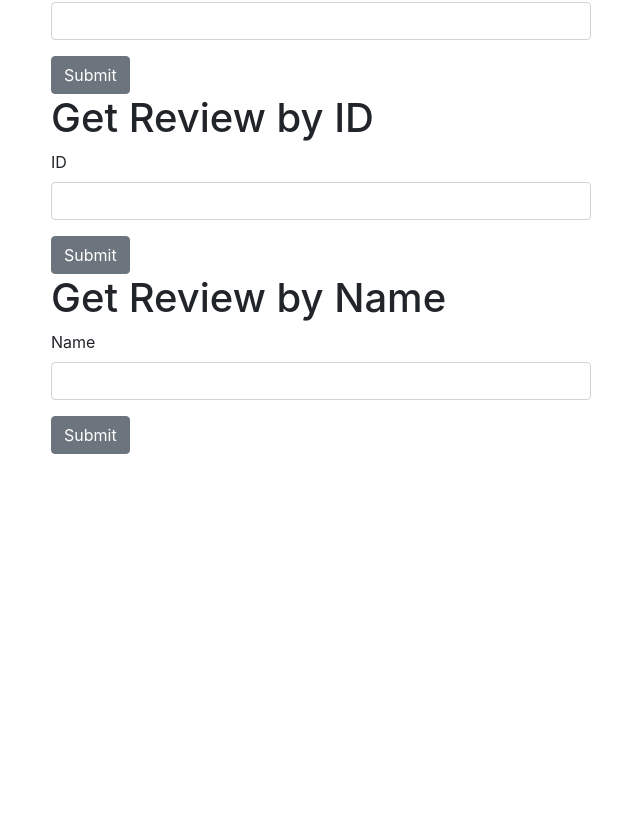
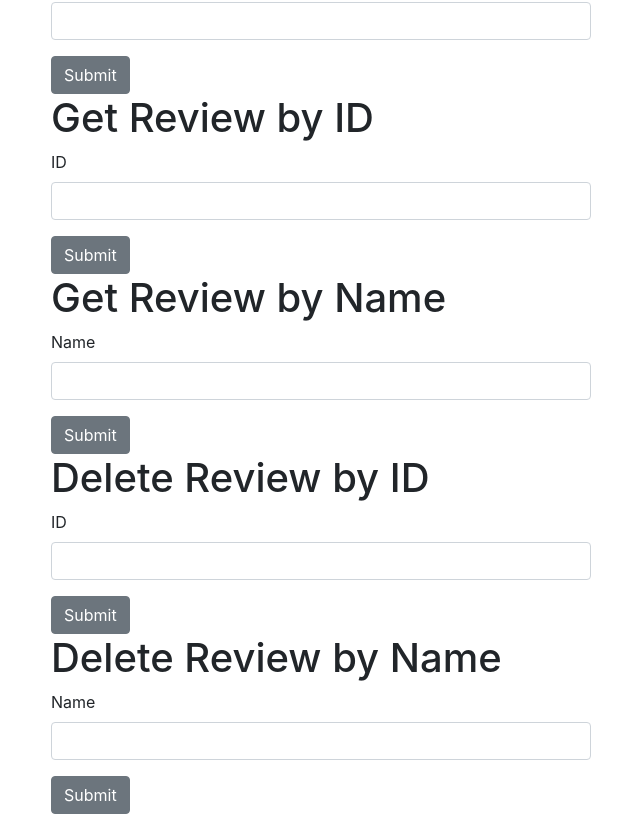
Before and after one commit to mitch1887/ReactProjectClient, a React (Create React App) app: page / in a window 1280 px wide. Shown: the part 666-1480 px from the top of the page, without its empty margins (34-674 px from the left). Before the commit the page ends 1120 px from the top, so only its background shows below. Built offline with nearby package versions, Linux system fonts and the light colour scheme.

Commit message:
Fix sessionToken and endpoints

```diff
--- a/src/App.js
+++ b/src/App.js
@@ -1,7 +1,5 @@
 import React, { Component, useEffect, useState } from 'react';
-import { Button } from 'reactstrap';
 import Navbar from './home/Navbar';
-import Auth from './auth/Auth';
 import Main from './main';
 
 function App() {
@@ -16,8 +14,8 @@ function App() {
 
   const updateToken = (newToken) => {
     localStorage.setItem('token', newToken);
+    console.log(newToken);
     setSessionToken(newToken);
-    console.log(sessionToken);
   }
 
   const clearToken = () => {
@@ -27,8 +25,8 @@ function App() {
 
   return (
     <div className="App">
-      <Navbar />
-      <Main />
+      <Navbar updateToken={updateToken}/>
+      <Main updateToken={updateToken} sessionToken={sessionToken}/>
     </div>
   );
 }
--- a/src/auth/ReviewPage.js
+++ b/src/auth/ReviewPage.js
@@ -2,16 +2,16 @@ import React from 'react';
 import { Container, Row, Col } from 'reactstrap';
 import VideoGame from './VideoGame';
 
-const Auth = (props) => {
+const ReviewPage = (props) => {
     return (
         <Container className="auth-container">
             <Row>
                 <Col md="6">
-                    <VideoGame updateToken={props.updateToken} />
+                    <VideoGame updateToken={props.updateToken} sessionToken={props.sessionToken} />
                 </Col>
             </Row>
         </Container>
     )
 }
 
-export default Auth;
+export default ReviewPage;
--- a/src/auth/VideoGame.js
+++ b/src/auth/VideoGame.js
@@ -14,41 +14,50 @@ const VideoGame = (props) => {
     const [searchID, setSearchID] = useState('');
     const [searchName, setSearchName] = useState('');
 
+    const [deleteID, setDeleteID] = useState('');
+    const [deleteName, setDeleteName] = useState('');
+
     let handleSubmit = (event) => {
         event.preventDefault();
         fetch(`${APIURL}/videogames`, {
             method: 'POST',
             body: JSON.stringify({name: name, description: description, rating: rating}),
             headers: new Headers({
-                'Content-Type': 'application/json'
+                'Content-Type': 'application/json',
+                'Authorization': props.sessionToken
             })
         }).then(
             (response) => response.json()
         ).then((data) => {
-            props.updateToken(data.sessionToken)
+            console.log(data)
+            // Write a prompt that tells the user what had been created
+            // Clear forms
         })
     }
 
     let handleUpdate = (event) => {
         event.preventDefault();
-        fetch(`${APIURL}/videogames/name`, {
+        fetch(`${APIURL}/videogames/name/${name2}`, {
             method: 'PUT',
             body: JSON.stringify({name: name2, description: description2, rating: rating2}),
             headers: new Headers({
-                'Content-Type': 'application/json'
+                'Content-Type': 'application/json',
+                'Authorization': props.sessionToken
             })
         }).then(
             (response) => response.json()
         ).then((data) => {
-            props.updateToken(data.sessionToken)
+            console.log(data)
+            // Write a prompt that tells the user what had been updated
+            // Clear forms
+
         })
     }
 
     let handleSearchID = (event) => {
         event.preventDefault();
-        fetch(`${APIURL}/videogames/id/` + searchID, {
+        fetch(`${APIURL}/videogames/id/${searchID}`, {
             method: 'GET',
-            //body: JSON.stringify({id: searchID}),
             headers: new Headers({
                 'Content-Type': 'application/json'
             })
@@ -61,11 +70,40 @@ const VideoGame = (props) => {
 
     let handleSearchName = (event) => {
         event.preventDefault();
-        fetch(`${APIURL}/videogames/name/` + searchName, {
+        fetch(`${APIURL}/videogames/name/${searchName}`, {
             method: 'GET',
-            //body: JSON.stringify({id: searchID}),
             headers: new Headers({
                 'Content-Type': 'application/json'
+            })
+        }).then(
+            (response) => response.json()
+        ).then((data) => {
+            console.log(data);
+        })
+    }
+
+    let handleDeleteID = (event) => {
+        event.preventDefault();
+        fetch(`${APIURL}/videogames/${deleteID}`, {
+            method: 'DELETE',
+            headers: new Headers({
+                'Content-Type': 'application/json',
+                'Authorization': props.sessionToken
+            })
+        }).then(
+            (response) => response.json()
+        ).then((data) => {
+            console.log(data);
+        })
+    }
+
+    let handleDeleteName = (event) => {
+        event.preventDefault();
+        fetch(`${APIURL}/videogames/${deleteName}`, {
+            method: 'DELETE',
+            headers: new Headers({
+                'Content-Type': 'application/json',
+                'Authorization': props.sessionToken
             })
         }).then(
             (response) => response.json()
@@ -108,6 +146,7 @@ const VideoGame = (props) => {
                 </FormGroup>
                 <Button type="submit">Submit</Button>
             </Form>
+
             <h1>Get Review by ID</h1>
             <Form onSubmit={handleSearchID}>
                 <FormGroup>
@@ -125,6 +164,23 @@ const VideoGame = (props) => {
                 <Button type="submit">Submit</Button>
             </Form>
 
+            <h1>Delete Review by ID</h1>
+            <Form onSubmit={handleDeleteID}>
+                <FormGroup>
+                    <Label htmlFor="deleteID">ID</Label>
+                    <Input onChange={(e) => setDeleteID(e.target.value)} name="deleteID" value={deleteID} />
+                </FormGroup>
+                <Button type="submit">Submit</Button>
+            </Form>
+            <h1>Delete Review by Name</h1>
+            <Form onSubmit={handleDeleteName}>
+                <FormGroup>
+                    <Label htmlFor="deleteName">Name</Label>
+                    <Input onChange={(e) => setDeleteName(e.target.value)} name="deleteName" value={deleteName} />
+                </FormGroup>
+                <Button type="submit">Submit</Button>
+            </Form>
+
         </div>
     )
 }
--- a/src/helpers/environment.js
+++ b/src/helpers/environment.js
@@ -2,7 +2,7 @@ let APIURL = '';
 
 switch (window.location.hostname) {
     case 'localhost' || '127.0.0.1':
-        APIURL = 'http://localhost:3000';
+        APIURL = 'http://localhost:3005';
         break;
     case 'mc-react-client.herokuapp.com':
         APIURL = 'https://mc-react-server.herokuapp.com';
--- a/src/main.js
+++ b/src/main.js
@@ -5,12 +5,13 @@ import ReviewPage from './auth/ReviewPage';
 import Signup from './auth/Signup';
 import Signin from './auth/Login';
 
-const Main = () => {
+
+const Main = (props) => {
   return (
     <Switch>
-      <Route exact path='/' component={ReviewPage}></Route>
-      <Route exact path='/signin' component={Signin}></Route>
-      <Route exact path='/signup' component={Signup}></Route>
+      <Route exact path='/'><ReviewPage updateToken={props.updateToken} sessionToken={props.sessionToken} /></Route>
+      <Route exact path='/signin'><Signin updateToken={props.updateToken}/></Route>
+      <Route exact path='/signup'><Signup updateToken={props.updateToken}/></Route>
     </Switch>
   );
 }
```
